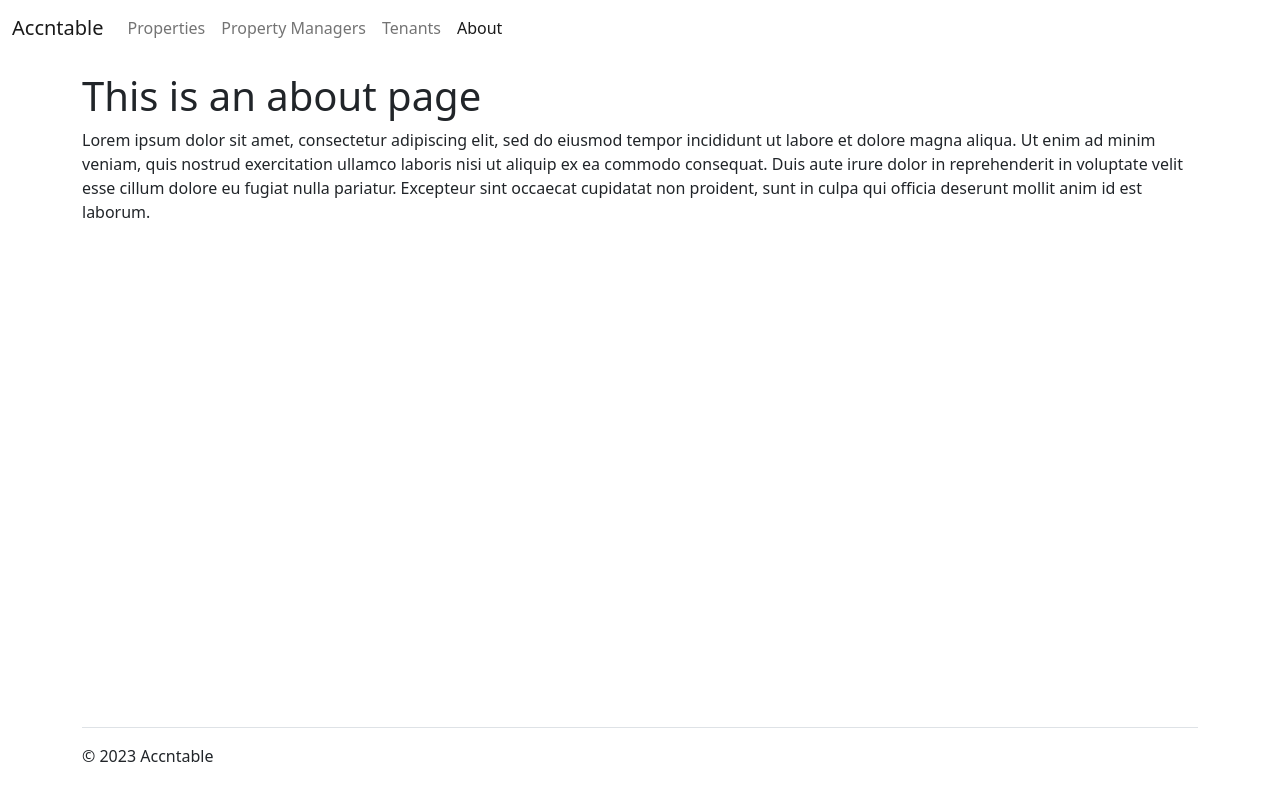
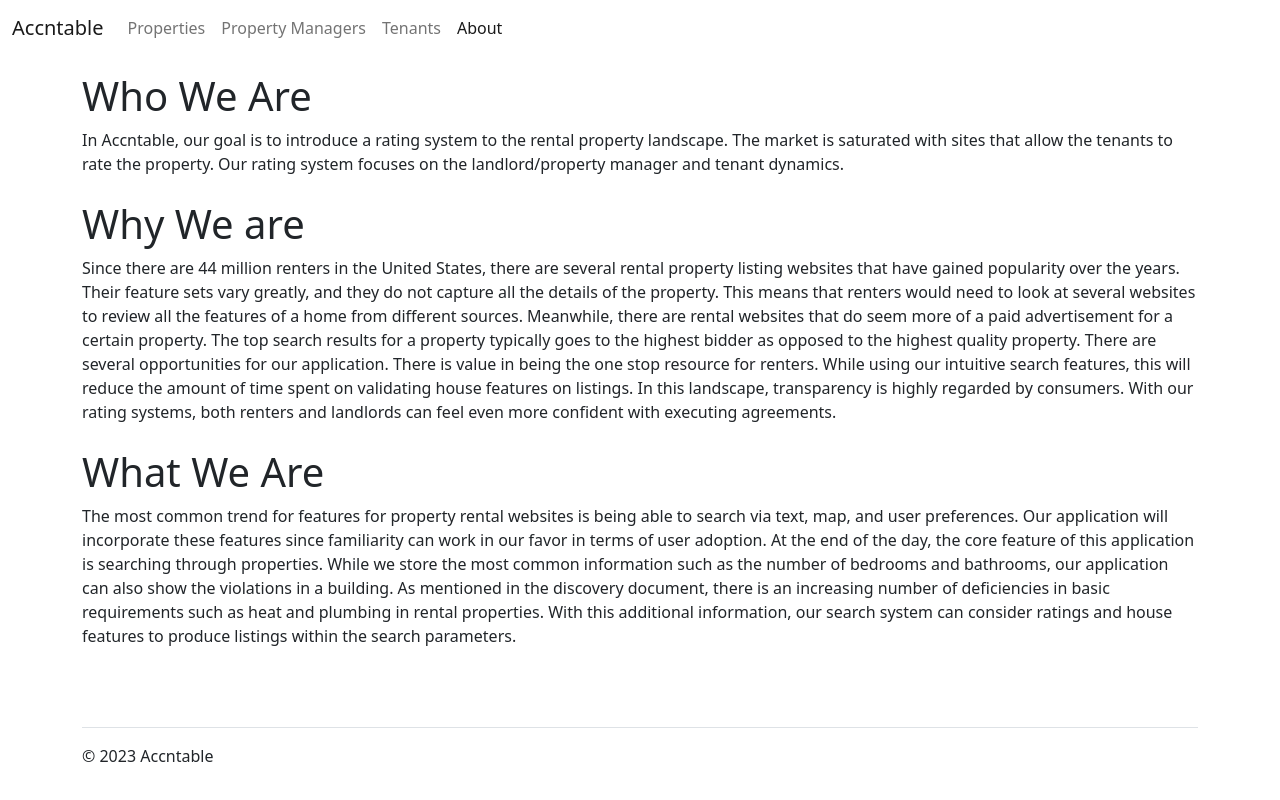
Before and after one commit to mattryczek/accntable, a Vue app: page /about in a window 1280 px wide. Built offline with nearby package versions, Linux system fonts and the light colour scheme.

Commit message:
Fun little about page

```diff
--- a/src/views/About.vue
+++ b/src/views/About.vue
@@ -6,9 +6,39 @@ import Footer from '@comp/Footer.vue'
 <template>
   <Navbar />
   <div class="about container mt-3">
-    <h1>This is an about page</h1>
-    <p>
-      Lorem ipsum dolor sit amet, consectetur adipiscing elit, sed do eiusmod tempor incididunt ut labore et dolore magna aliqua. Ut enim ad minim veniam, quis nostrud exercitation ullamco laboris nisi ut aliquip ex ea commodo consequat. Duis aute irure dolor in reprehenderit in voluptate velit esse cillum dolore eu fugiat nulla pariatur. Excepteur sint occaecat cupidatat non proident, sunt in culpa qui officia deserunt mollit anim id est laborum.
+    <h1>Who We Are</h1>
+    <p class="mb-4">
+      In Accntable, our goal is to introduce a rating system to the rental property landscape. The market is saturated
+      with sites that allow the tenants to rate the property. Our rating system focuses on the landlord/property manager
+      and tenant dynamics.
+    </p>
+
+    <h1>Why We are</h1>
+    <p class="mb-4">
+      Since there are 44 million renters in the United States, there are several rental property
+      listing websites that have gained popularity over the years. Their feature sets vary greatly, and
+      they do not capture all the details of the property. This means that renters would need to look at
+      several websites to review all the features of a home from different sources. Meanwhile, there
+      are rental websites that do seem more of a paid advertisement for a certain property. The top
+      search results for a property typically goes to the highest bidder as opposed to the highest
+      quality property. There are several opportunities for our application. There is value in being the
+      one stop resource for renters. While using our intuitive search features, this will reduce the
+      amount of time spent on validating house features on listings. In this landscape, transparency is
+      highly regarded by consumers. With our rating systems, both renters and landlords can feel even
+      more confident with executing agreements.
+    </p>
+
+    <h1>What We Are</h1>
+    <p class="mb-4">
+      The most common trend for features for property rental websites is being able to search
+      via text, map, and user preferences. Our application will incorporate these features since
+      familiarity can work in our favor in terms of user adoption. At the end of the day, the core
+      feature of this application is searching through properties. While we store the most common
+      information such as the number of bedrooms and bathrooms, our application can also show the
+      violations in a building. As mentioned in the discovery document, there is an increasing number
+      of deficiencies in basic requirements such as heat and plumbing in rental properties. With this
+      additional information, our search system can consider ratings and house features to produce
+      listings within the search parameters.
     </p>
   </div>
   <Footer />
```
